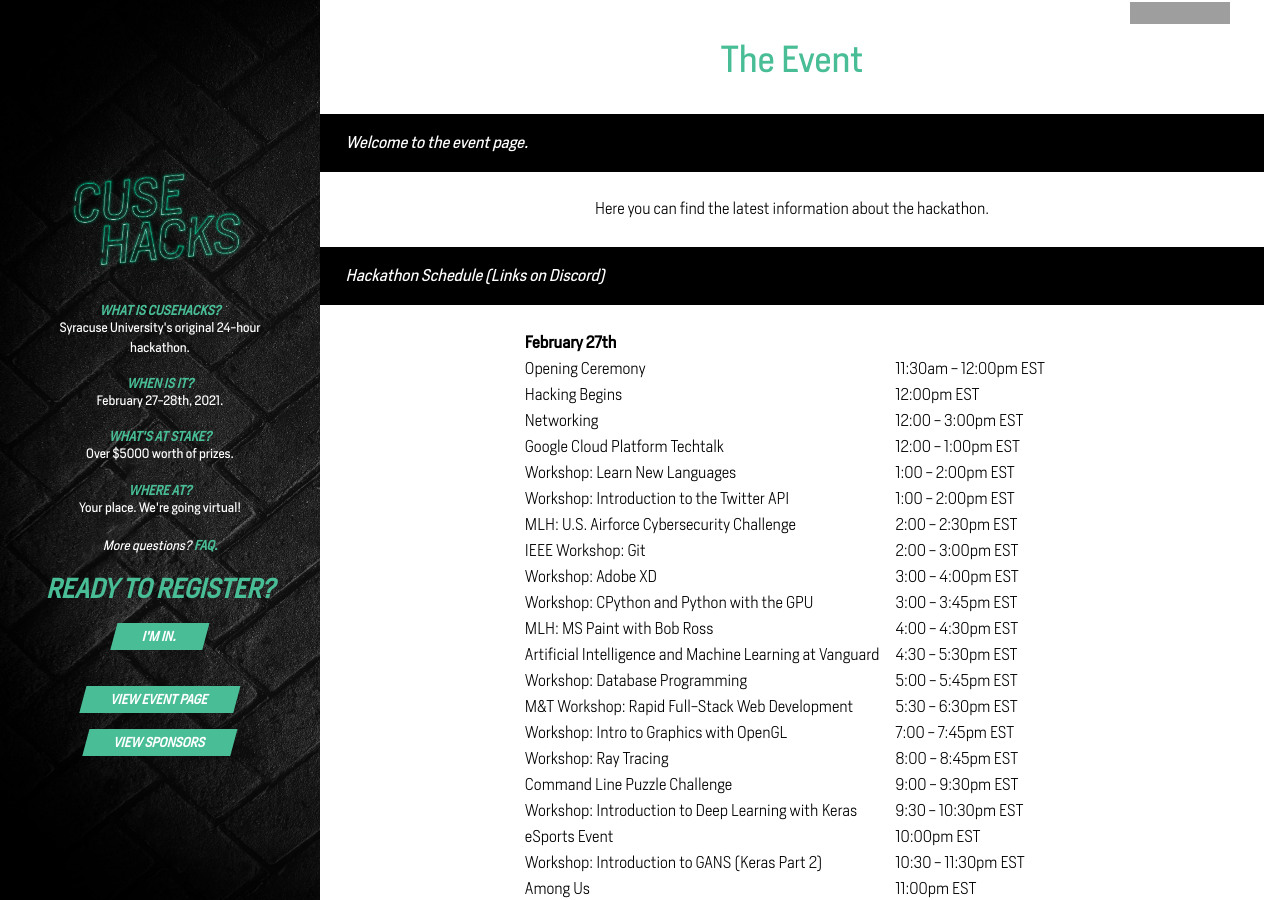
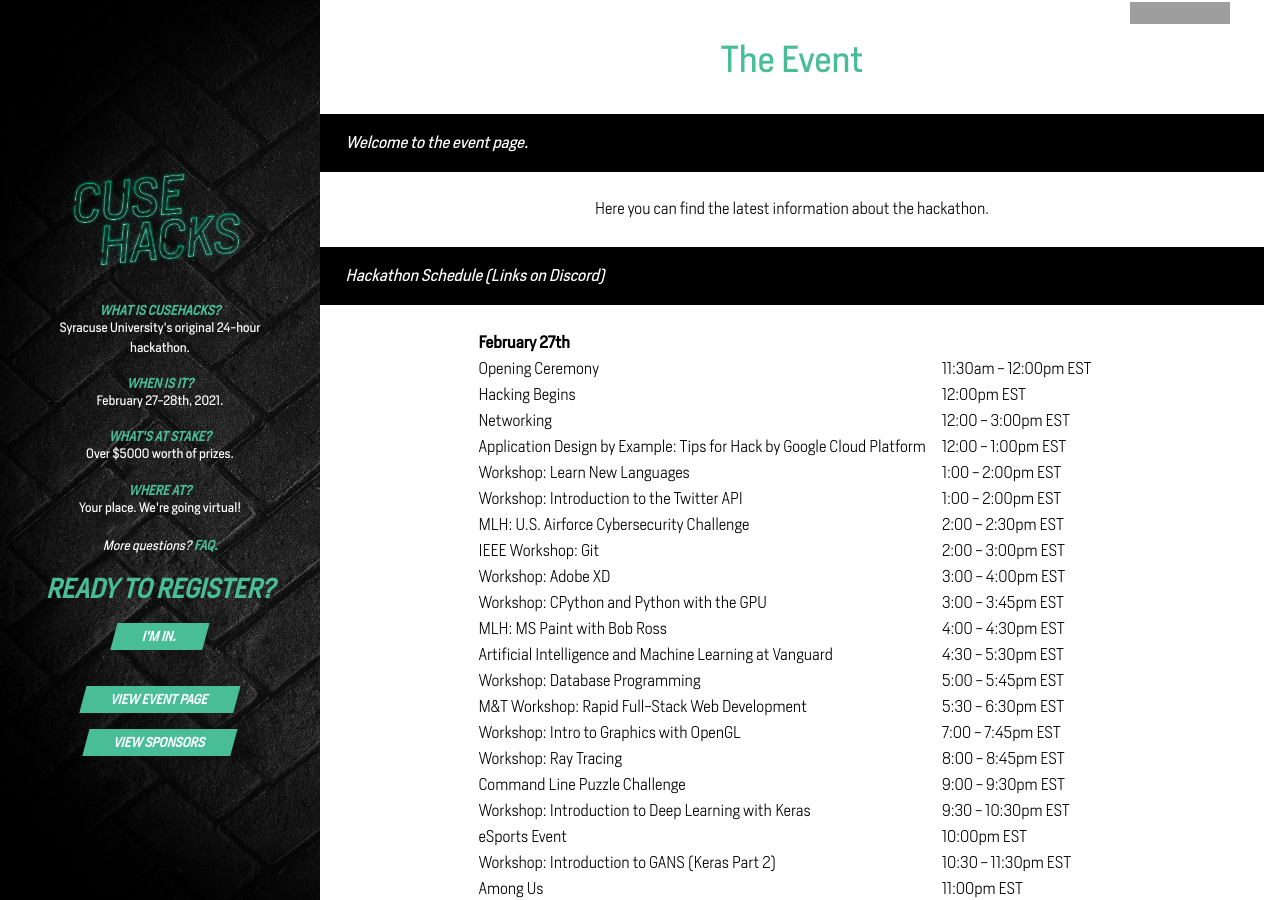
Before and after one commit to innovateorange/cusehacks, a Jekyll site: the page built from event.html, in a window 1280 px wide and 900 px high. Built offline with Jekyll 4.4.1, drawn with Linux system fonts in a browser that asks for light colours; nearby versions of some CDN libraries; a script that is not in the unit is left out; grey boxes are pictures that could not be loaded.

Commit message:
updated schedule

```diff
--- a/_config.yml
+++ b/_config.yml
@@ -243,7 +243,7 @@
         - "12:00 - 3:00pm EST"
         # - "Zoom Link"
       - event_details:
-        - "Google Cloud Platform Techtalk"
+        - "Application Design by Example: Tips for Hack by Google Cloud Platform"
         - "12:00 - 1:00pm EST"
         # - "Zoom Link"
       - event_details:
```
